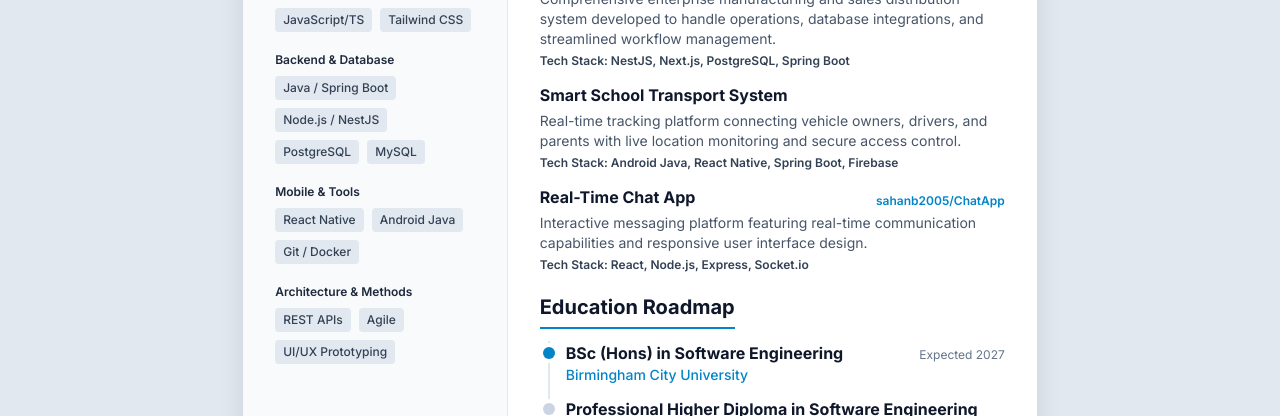
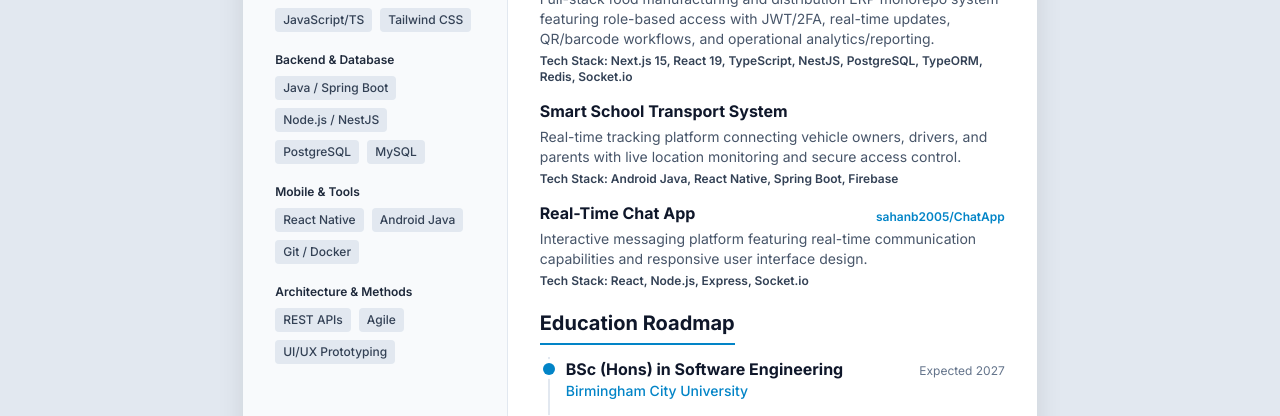
Before and after one commit to sahanb2005/sahan-cinematic-portfolio, a plain HTML site: page Sahan_Bandara_CV.html in a window 1280 px wide. Shown: the part 684-1100 px from the top of the page. Drawn offline with nearby package versions, Linux system fonts and the light colour scheme.

Commit message:
Update project description and tech stack in CV

```diff
--- a/Sahan_Bandara_CV.html
+++ b/Sahan_Bandara_CV.html
@@ -426,14 +426,13 @@
                     </div>
 
                     <p class="text-sm text-slate-600 mb-1">
-                        Comprehensive enterprise manufacturing and sales distribution system developed to handle operations, database integrations, and streamlined workflow management.
+                        Full-stack food manufacturing and distribution ERP monorepo system featuring role-based access with JWT/2FA, real-time updates, QR/barcode workflows, and operational analytics/reporting.
                     </p>
 
                     <p class="text-xs font-semibold text-slate-700">
-                        Tech Stack: NestJS, Next.js, PostgreSQL, Spring Boot
+                        Tech Stack: Next.js 15, React 19, TypeScript, NestJS, PostgreSQL, TypeORM, Redis, Socket.io
                     </p>
                 </div>
-
 
                 <!-- Project 2 -->
                 <div>
```
